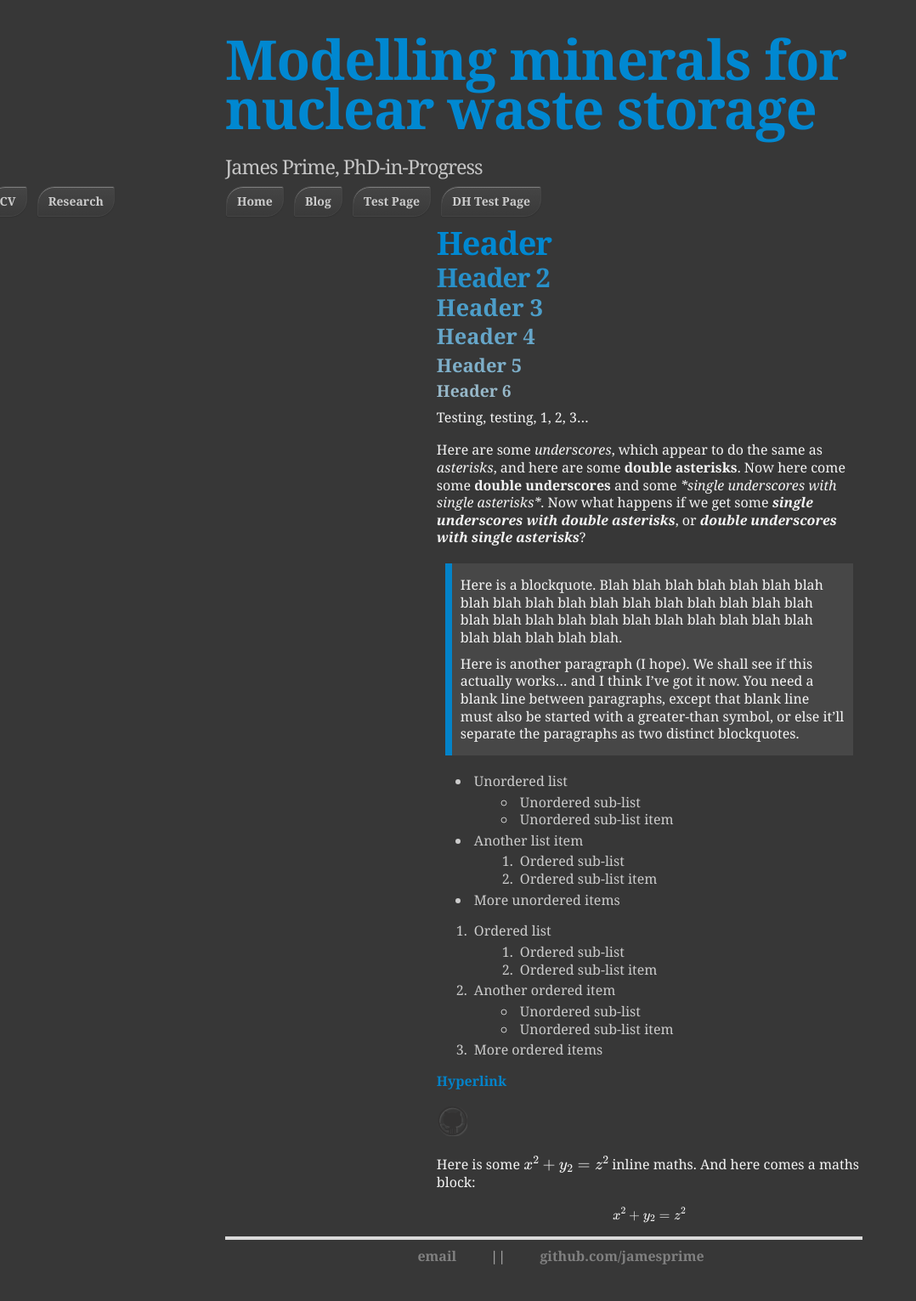
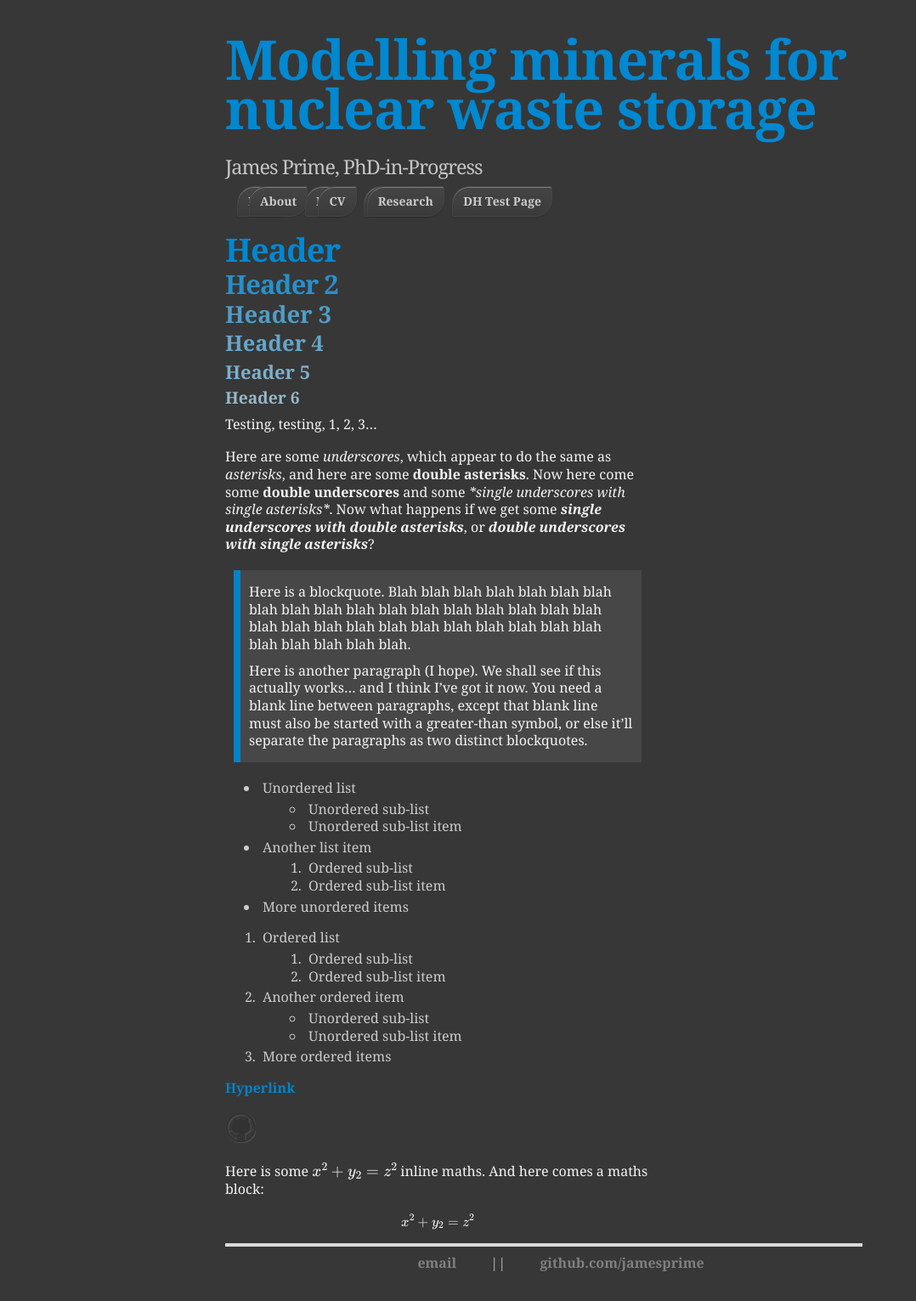
Before and after one commit to jamesprime/jamesprime.github.io, a Jekyll site: the page built from _pages/dhtest/index.md, in a window 1280 px wide. Shown: the whole page at 85% size, without its empty margins (0-1078 px from the left). Built offline with Jekyll 4.4.1, drawn with Linux system fonts in a browser that asks for light colours; nearby versions of some CDN libraries; formulas are drawn with MathJax 3.

Commit message:
Updated _sass/uberduper.scss
Commented out .leftbuttons left and margin-left, as a test

```diff
--- a/_sass/uberduper.scss
+++ b/_sass/uberduper.scss
@@ -269,8 +269,8 @@
 
     .leftbuttons {
         position: relative;
-        left: 50%;
-        margin-left: -388px; // Lines up with content box's left edge
+        // left: 50%;
+        // margin-left: -388px; // Lines up with content box's left edge
     }
 
     .rightbuttons {
```
